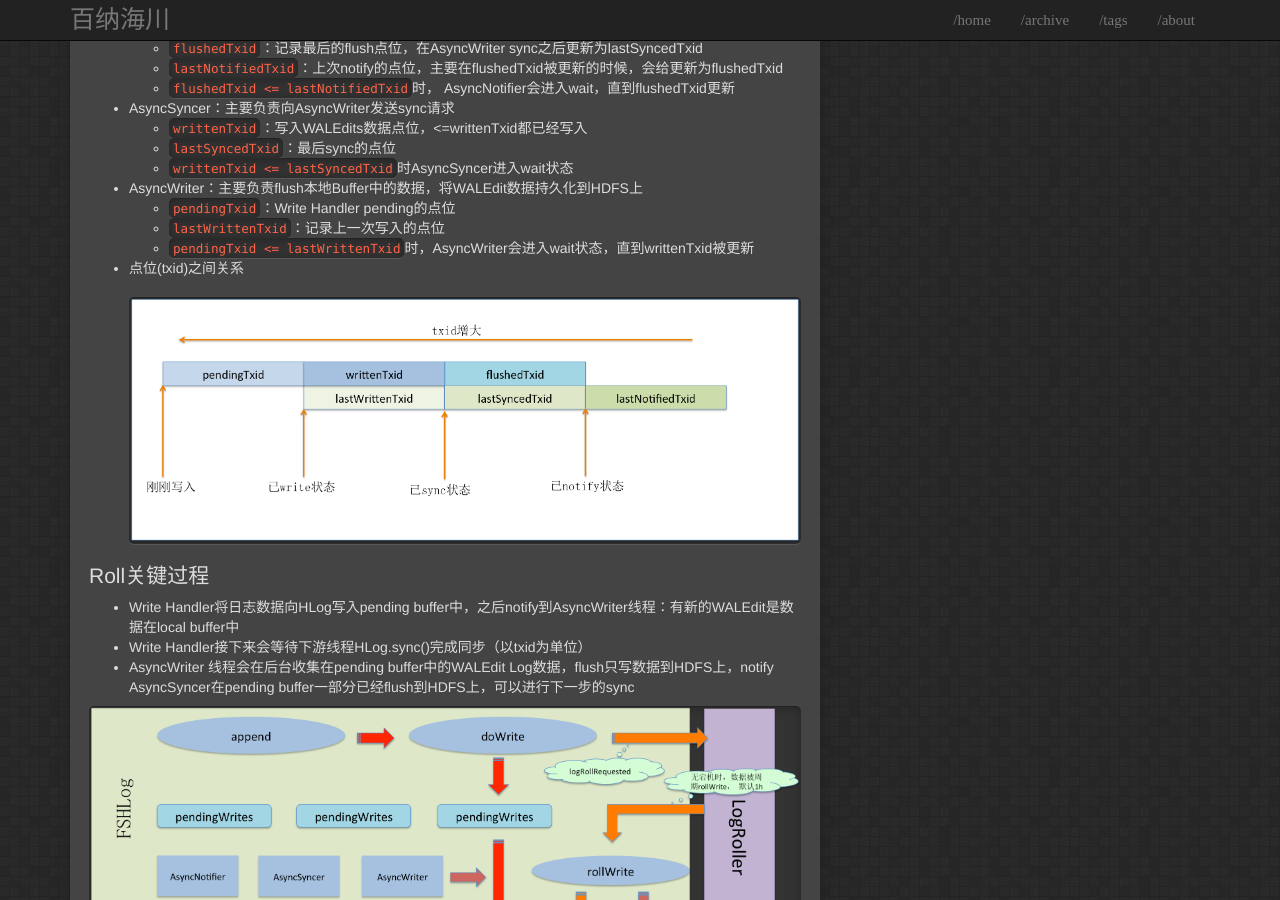
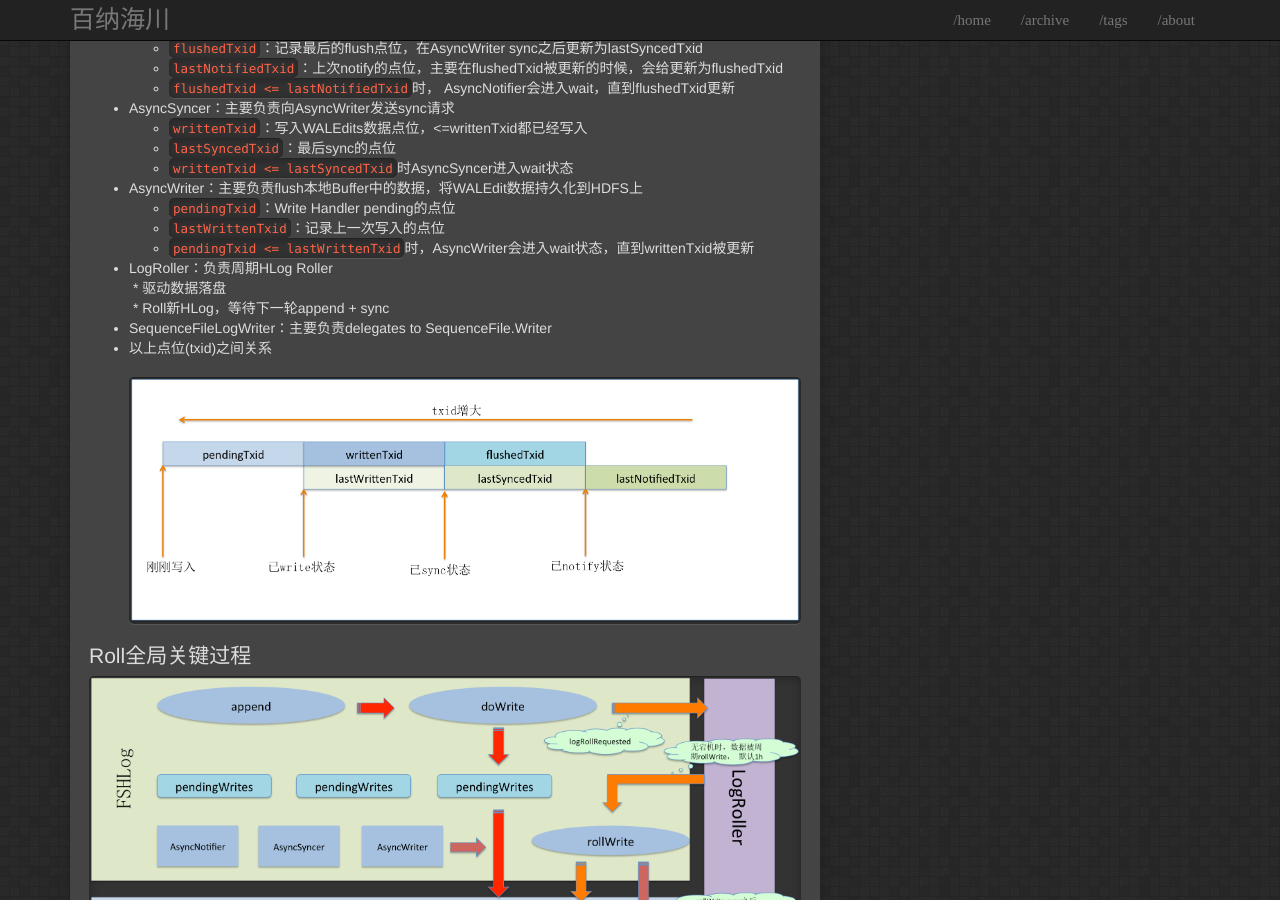
Before and after one commit to igithu/summary, a Jekyll site: the page built from _posts/2018-05-05-hbase-hlog.md, in a window 1280 px wide and 900 px high, scrolled down 1154 px. Built offline with Jekyll 4.4.1, drawn with Linux system fonts in a browser that asks for light colours.

Commit message:
Update 2018-05-05-hbase-hlog.md

```diff
--- a/_posts/2018-05-05-hbase-hlog.md
+++ b/_posts/2018-05-05-hbase-hlog.md
@@ -35,14 +35,15 @@ tags: hbase
   * `pendingTxid`：Write Handler pending的点位
   * `lastWrittenTxid`：记录上一次写入的点位
   * `pendingTxid <= lastWrittenTxid`时，AsyncWriter会进入wait状态，直到writtenTxid被更新
-* 点位(txid)之间关系
+* LogRoller：负责周期HLog Roller
+  * 驱动数据落盘
+  * Roll新HLog，等待下一轮append + sync
+* SequenceFileLogWriter：主要负责delegates to SequenceFile.Writer
+* 以上点位(txid)之间关系
   ![image02](https://igithu.github.io/summary/images/txid.png)
 
 
-## Roll关键过程
-* Write Handler将日志数据向HLog写入pending buffer中，之后notify到AsyncWriter线程：有新的WALEdit是数据在local buffer中
-* Write Handler接下来会等待下游线程HLog.sync()完成同步（以txid为单位）
-* AsyncWriter 线程会在后台收集在pending buffer中的WALEdit Log数据，flush只写数据到HDFS上，notify AsyncSyncer在pending buffer一部分已经flush到HDFS上，可以进行下一步的sync
+## Roll全局关键过程
 
 ![image03](https://igithu.github.io/summary/images/hlog-disk.png)
 
```
